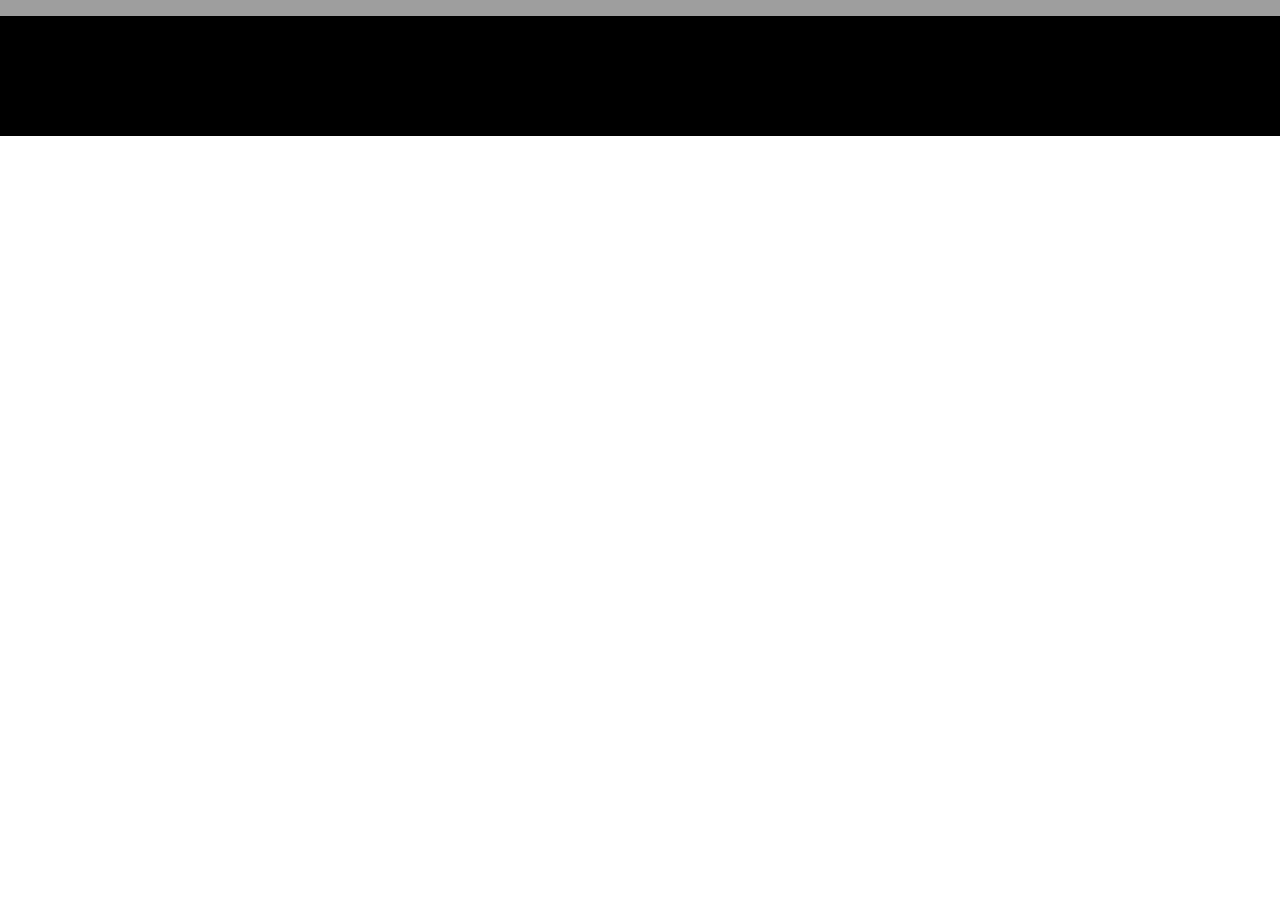
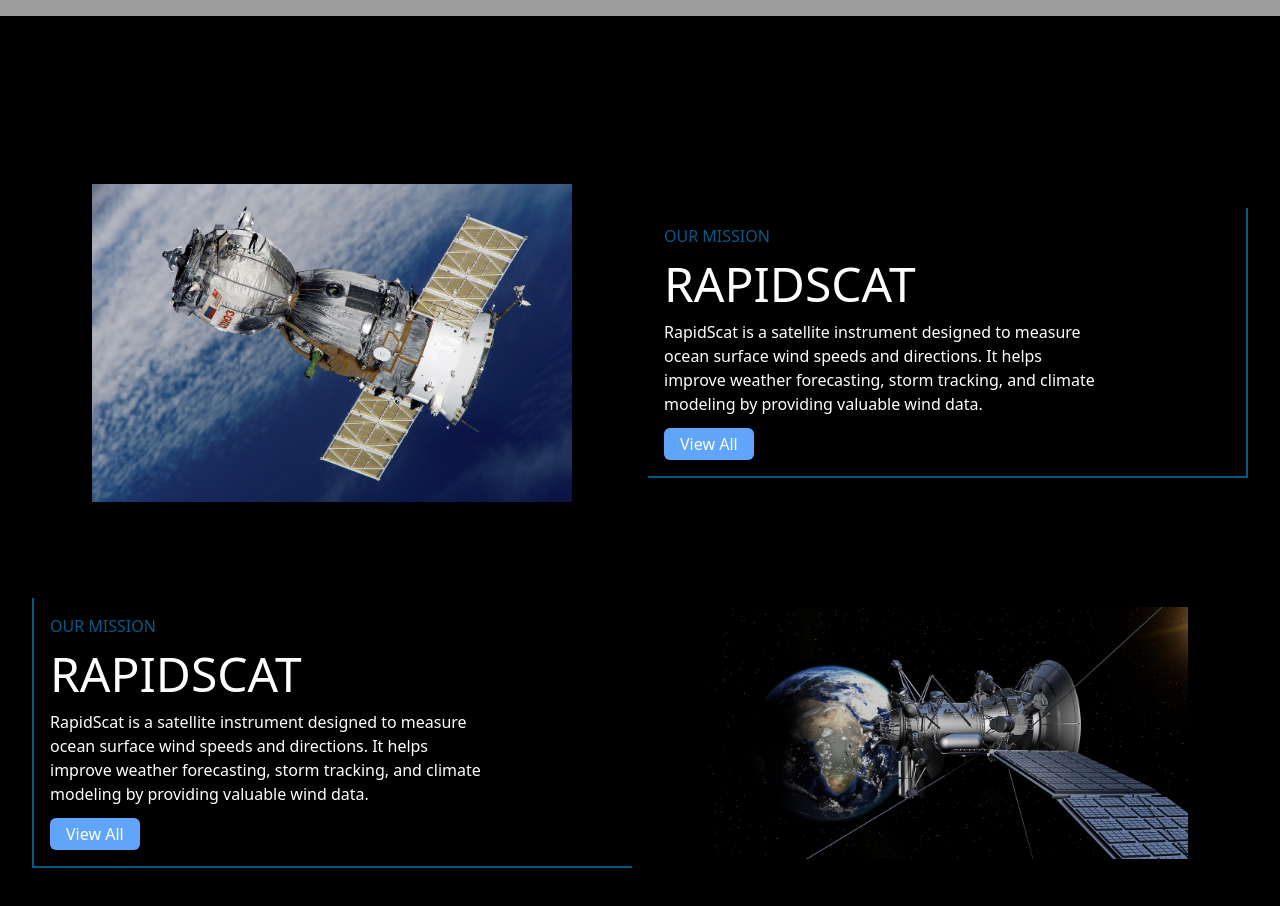
Before and after one commit to Tejas-pr/Space-ts, a React (Vite) app: page / in a window 1280 px wide. Shown: the part 1540-2446 px from the top of the page. Before the commit the page ends 1676 px from the top, so only its background shows below. Built offline with nearby package versions, Linux system fonts and the light colour scheme; grey boxes are pictures that could not be loaded.

Commit message:
added Banner

```diff
--- a/src/App.tsx
+++ b/src/App.tsx
@@ -1,3 +1,5 @@
+import Banner2 from "./components/Banne2";
+import Banner from "./components/Banner";
 import Hero from "./components/Hero";
 import Navbar from "./components/Navbar";
 import Services from "./components/Services";
@@ -7,11 +9,13 @@ function App() {
     <>
       <div>
         <div>
-           <Video />
+          <Video />
         </div>
         <Navbar />
         <Hero />
         <Services />
+        <Banner />
+        <Banner2 />
       </div>
     </>
   );
--- /dev/null
+++ b/src/components/Banne2.tsx
@@ -0,0 +1,72 @@
+import sateliteImg from "../assets/satellite3.jpg";
+
+interface DATA {
+  image: string;
+  subTitle: string;
+  title: string;
+  description: string;
+}
+
+const data: DATA[] = [
+  {
+    image: sateliteImg,
+    subTitle: "Our Mission",
+    title: "Rapidscat",
+    description:
+      "RapidScat is a satellite instrument designed to measure ocean surface wind speeds and directions. It helps improve weather forecasting, storm tracking, and climate modeling by providing valuable wind data.",
+  },
+];
+
+const Banner2 = () => {
+  return (
+    <>
+      <section className="bg-black text-white pb-12 pt-12">
+        <div className="container">
+          {data.map((items, index) => (
+            <div
+              key={index}
+              className="grid grid-cols-1 sm:grid-cols-2 gap-4 items-center"
+            >
+
+              <div className="space-y-3 xl:pr-36 p-4 border-l-2 border-b-2 border-l-sky-800 border-b-sky-800 ">
+                <p
+                  data-aos="fade-up"
+                  data-aos-delay="300"
+                  className="text-sky-800 uppercase"
+                >
+                  {items.subTitle}
+                </p>
+                <h1
+                  data-aos="fade-up"
+                  data-aos-delay="500"
+                  className="uppercase text-5xl"
+                >
+                  {items.title}
+                </h1>
+                <p data-aos="fade-up" data-aos-delay="700">
+                  {items.description}
+                </p>
+                <button
+                  data-aos="fade-up"
+                  data-aos-delay="900"
+                  className="bg-blue-400 text-white hover:bg-blue-500 px-4 py-1 rounded-md duration-200"
+                >
+                  View All
+                </button>
+              </div>
+              <div data-aos="zoom-in">
+                <img
+                  src={items.image}
+                  alt={items.title}
+                  className="w-full sm:w-[80%] mx-auto max-h-[350px] object-cover"
+                />
+              </div>
+            </div>
+          ))}
+        </div>
+      </section>
+    </>
+  );
+};
+
+export default Banner2;
--- /dev/null
+++ b/src/components/Banner.tsx
@@ -0,0 +1,71 @@
+import sateliteImg from "../assets/satellite.jpg";
+
+interface DATA {
+  image: string;
+  subTitle: string;
+  title: string;
+  description: string;
+}
+
+const data: DATA[] = [
+  {
+    image: sateliteImg,
+    subTitle: "Our Mission",
+    title: "Rapidscat",
+    description:
+      "RapidScat is a satellite instrument designed to measure ocean surface wind speeds and directions. It helps improve weather forecasting, storm tracking, and climate modeling by providing valuable wind data.",
+  },
+];
+
+const Banner = () => {
+  return (
+    <>
+      <section className="bg-black text-white pb-12 pt-12">
+        <div className="container">
+          {data.map((items, index) => (
+            <div
+              key={index}
+              className="grid grid-cols-1 sm:grid-cols-2 gap-4 items-center"
+            >
+              <div data-aos="zoom-in">
+                <img
+                  src={items.image}
+                  alt={items.title}
+                  className="w-full sm:w-[80%] mx-auto max-h-[350px] object-cover"
+                />
+              </div>
+              <div className="space-y-3 xl:pr-36 p-4 border-r-2 border-b-2 border-r-sky-800 border-b-sky-800 ">
+                <p
+                  data-aos="fade-up"
+                  data-aos-delay="300"
+                  className="text-sky-800 uppercase"
+                >
+                  {items.subTitle}
+                </p>
+                <h1
+                  data-aos="fade-up"
+                  data-aos-delay="500"
+                  className="uppercase text-5xl"
+                >
+                  {items.title}
+                </h1>
+                <p data-aos="fade-up" data-aos-delay="700">
+                  {items.description}
+                </p>
+                <button
+                  data-aos="fade-up"
+                  data-aos-delay="900"
+                  className="bg-blue-400 text-white hover:bg-blue-500 px-4 py-1 rounded-md duration-200"
+                >
+                  View All
+                </button>
+              </div>
+            </div>
+          ))}
+        </div>
+      </section>
+    </>
+  );
+};
+
+export default Banner;
```
Also changed, not shown: src/components/Hero.tsx (+0 -9 lines).
